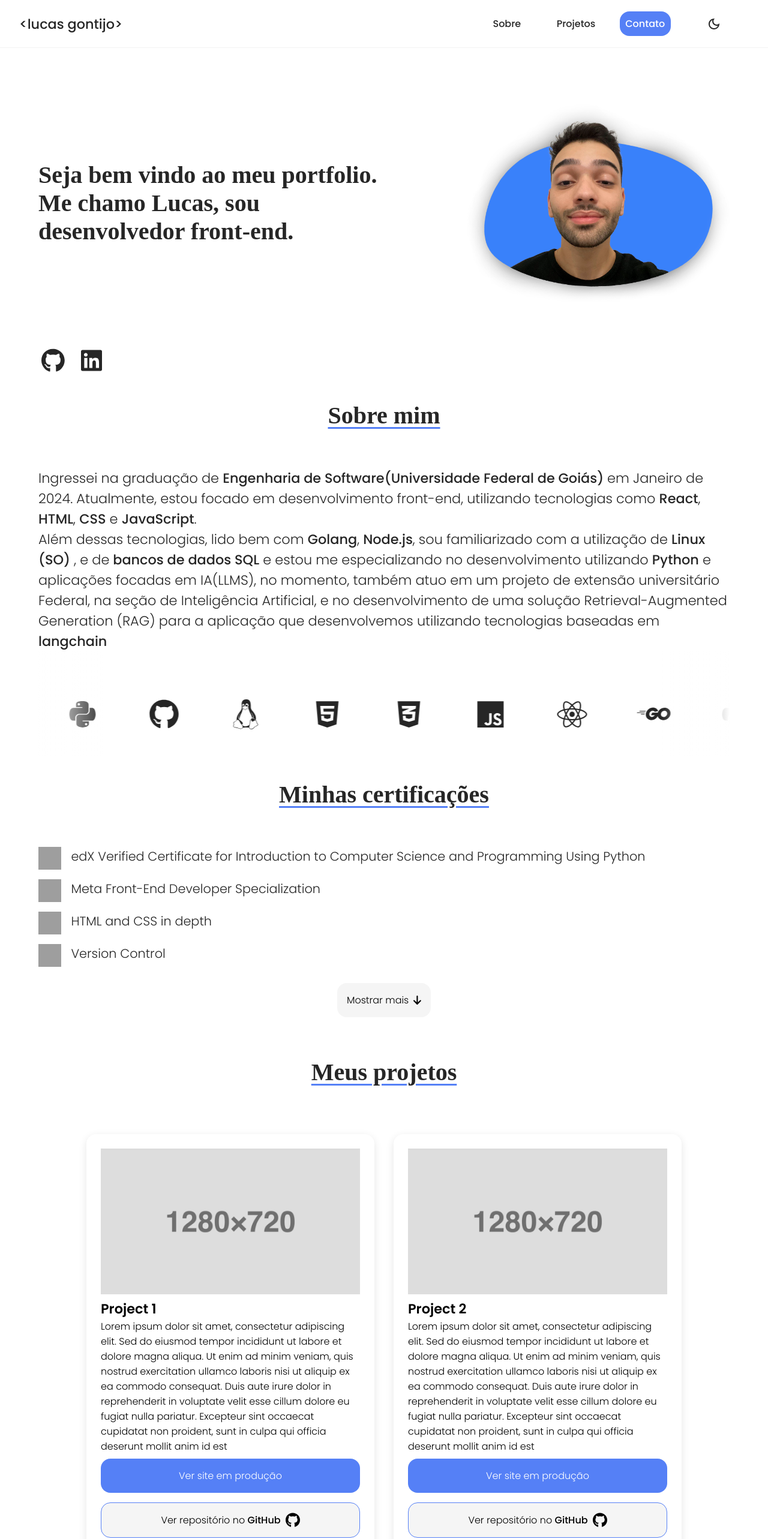
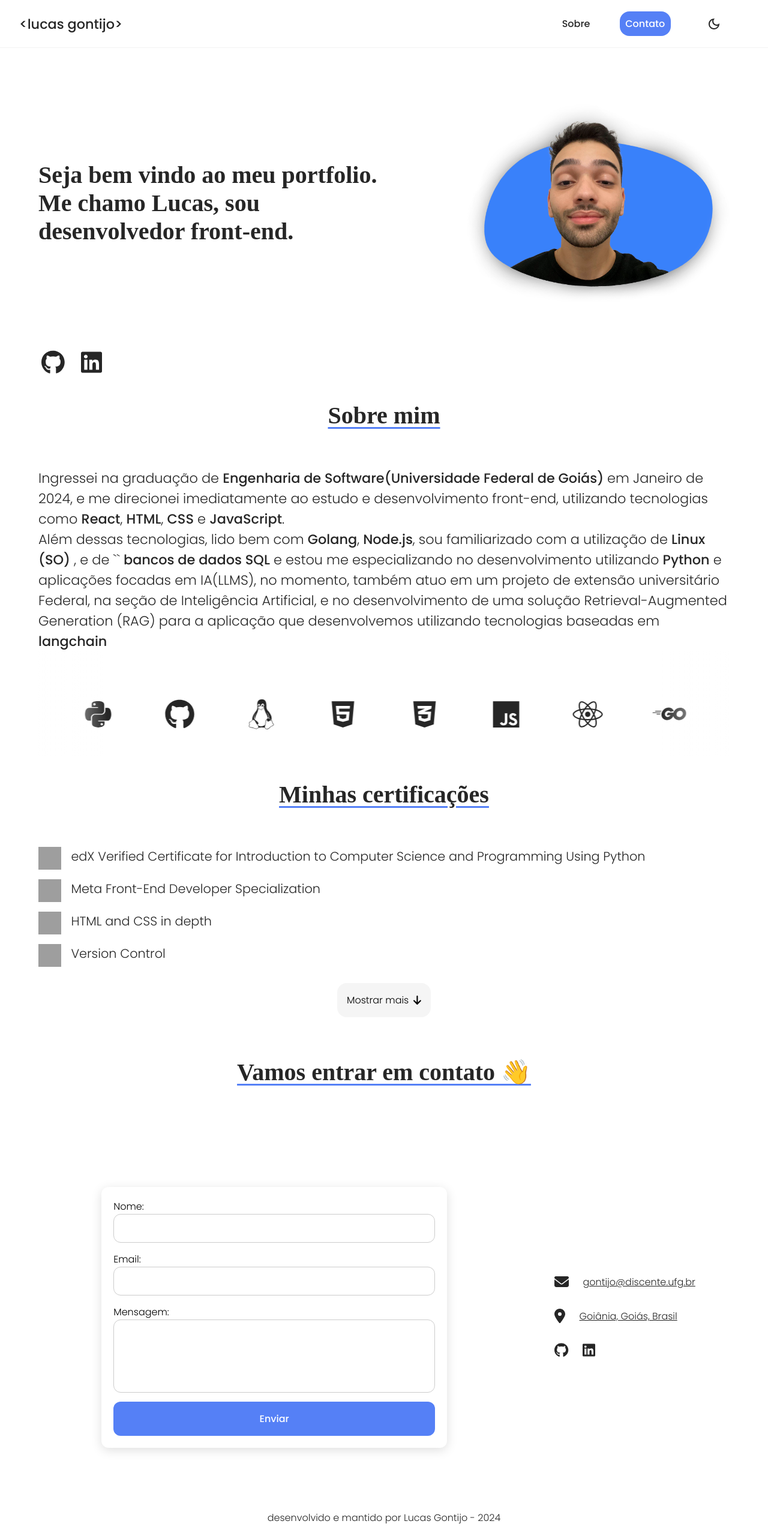
Before and after one commit to Luucasgontijo/portfolio, a React (Create React App) app: page / in a window 1280 px wide. Shown: the top 2566 px of the page at 60% size. Built offline with nearby package versions, Linux system fonts and the light colour scheme; grey boxes are pictures that could not be loaded; a web font is replaced by a local one.

Commit message:
changes to deploy

```diff
--- a/src/App.css
+++ b/src/App.css
@@ -68,6 +68,13 @@ span {
   span {
     font-weight: var(--font-thin);
   }
+}
+
+h5{
+  user-select: none;
+  text-align: center;
+  font-size: var(--h5-font-size);
+  font-weight: var(--font-superthin);
 }
 
 /* === .presentation div (contains greeting and my photo) === */
--- a/src/App.js
+++ b/src/App.js
@@ -14,7 +14,7 @@ import Certificates from './components/Certificates/Certificates';
 import Carousel from './components/Carousel/Carousel';
 import Projects from './components/Projects/Projects';
 import Contact from './components/Contact/Contact';
-
+import Footer from './components/Footer/Footer';
 
 // ++++++++======= Icons imports
 import { FontAwesomeIcon } from '@fortawesome/react-fontawesome';
@@ -85,9 +85,9 @@ function App() {
               <h1 className='section-title' id="sobre"> Sobre mim </h1>
               <div className="about">
 
-                <h2>Ingressei na graduação de <span>Engenharia de Software(Universidade Federal de Goiás) </span> em Janeiro de 2024. Atualmente, estou focado em desenvolvimento front-end, utilizando tecnologias como <span>React</span>, <span>HTML</span>, <span>CSS</span> e <span>JavaScript</span>. </h2>
+                <h2>Ingressei na graduação de <span>Engenharia de Software(Universidade Federal de Goiás) </span> em Janeiro de 2024, e me direcionei imediatamente ao estudo  e desenvolvimento front-end, utilizando tecnologias como <span>React</span>, <span>HTML</span>, <span>CSS</span> e <span>JavaScript</span>. </h2>
 
-                <h2> Além dessas tecnologias, lido bem com <span>Golang</span>, <span>Node.js</span>, sou familiarizado com a utilização de <span>Linux (SO)</span> , e de
+                <h2> Além dessas tecnologias, lido bem com <span>Golang</span>, <span>Node.js</span>, sou familiarizado com a utilização de <span>Linux (SO)</span> , e de  ``
                 <span> bancos de dados SQL</span>  e estou me  especializando no desenvolvimento utilizando <span>Python</span> e aplicações focadas em IA(LLMS), no momento, também atuo em um projeto de extensão universitário Federal, na seção de Inteligência Artificial, e no desenvolvimento de uma solução Retrieval-Augmented Generation (RAG) para a aplicação que desenvolvemos utilizando tecnologias baseadas em <span>langchain</span> </h2>
 
               </div>
@@ -98,17 +98,17 @@ function App() {
             </div>
 
 
-            <h1 className='section-title' id="projetos">Meus projetos</h1>
-            <Projects/>
+            {/* <h1 className='section-title' id="projetos">Meus projetos</h1>
+            <Projects/> */}
 
 
             <h1 className='section-title' id="contato">Vamos entrar em contato 👋</h1>
             <Contact/>
 
+              <h5>desenvolvido e mantido por Lucas Gontijo - 2024</h5>
 
 
       </main>
-
       <ScrollToTop></ScrollToTop>
 
     </div>
--- a/src/components/Contact/Contact.css
+++ b/src/components/Contact/Contact.css
@@ -103,6 +103,14 @@ input {
 
 
 }
+.icon-container{
+
+  display: flex;
+  align-items: center;
+  justify-content: center;
+
+}
+
 
 
 @media (max-width: 768px) {
--- a/src/components/Contact/Contact.js
+++ b/src/components/Contact/Contact.js
@@ -1,10 +1,9 @@
 import { React, useState } from "react";
 import "./Contact.css";
 import { FontAwesomeIcon } from "@fortawesome/react-fontawesome";
-import {
-  faSquareWhatsapp,
-} from "@fortawesome/free-brands-svg-icons";
 
+import { faLinkedin } from "@fortawesome/free-brands-svg-icons";
+import { faGithub } from "@fortawesome/free-brands-svg-icons";
 import {
   faEnvelope,
 } from "@fortawesome/free-solid-svg-icons";
@@ -53,11 +52,22 @@ const Contact = () => {
      <div>
           <FontAwesomeIcon icon={faLocationDot} />
           <h3>Goiânia, Goiás, Brasil</h3>
+
      </div>
-     <div>
+
+
+              <div >
+                  <a target='blank' href='https://github.com/Luucasgontijo'>
+                  <FontAwesomeIcon  icon={faGithub}  title='Abrir no Github' className='icon'/>
+                  </a>
+                  <a href='https://www.linkedin.com/in/lucas-gontijo-6887b92b3/' target='blank'>
+                <FontAwesomeIcon icon={faLinkedin} title='Abrir no Linkedin' className='icon' />
+                </a>
+              </div>
+     {/* <div>
           <FontAwesomeIcon icon={faSquareWhatsapp} />
           <h3>+55 (62) 98537-2793</h3>
-     </div>
+     </div> */}
 
         </div>
       </div>
--- a/src/components/Footer/Footer.js
+++ b/src/components/Footer/Footer.js
@@ -0,0 +1,11 @@
+import React from "react";
+import './Footer.css';
+const Footer = () => {
+    return(
+        <footer>
+            Desenvolvido e mantido por Lucas Gontijo - 2024
+        </footer>
+    );
+}
+
+export default Footer;
--- a/src/components/Header/Header.js
+++ b/src/components/Header/Header.js
@@ -74,7 +74,7 @@ function Header() {
       </h1>
       <nav>
           <li><a href="#sobre" onClick={(e) => handleClick(e, 'sobre')}>Sobre</a></li>
-          <li><a href="#projetos" onClick={(e) => handleClick(e, 'projetos')}>Projetos</a></li>
+          {/* <li><a href="#projetos" onClick={(e) => handleClick(e, 'projetos')}>Projetos</a></li> */}
           <li><a className='contato' href="#contato" onClick={(e) => handleClick(e, 'contato')}>Contato</a></li>
             <li>
               <div onClick={toggleTheme}  title='mudar tema' className="theme-toggle-button">
```
Also changed, not shown: src/components/Footer/Footer.css (added).
